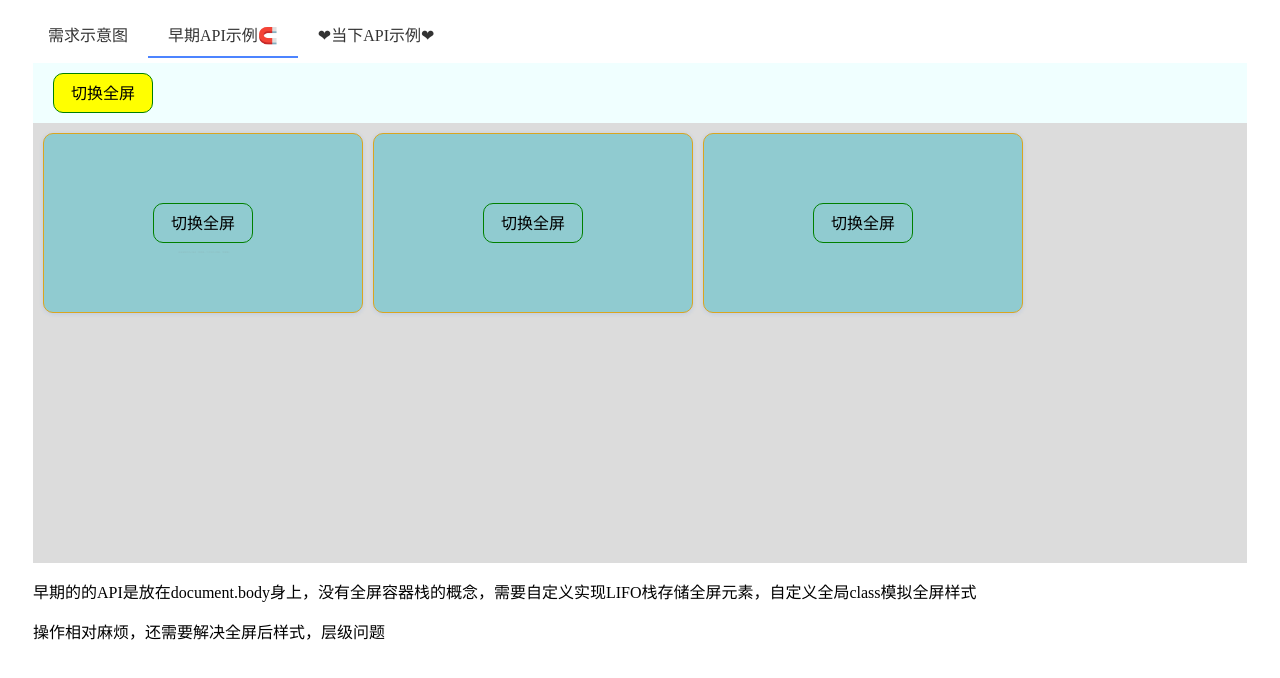
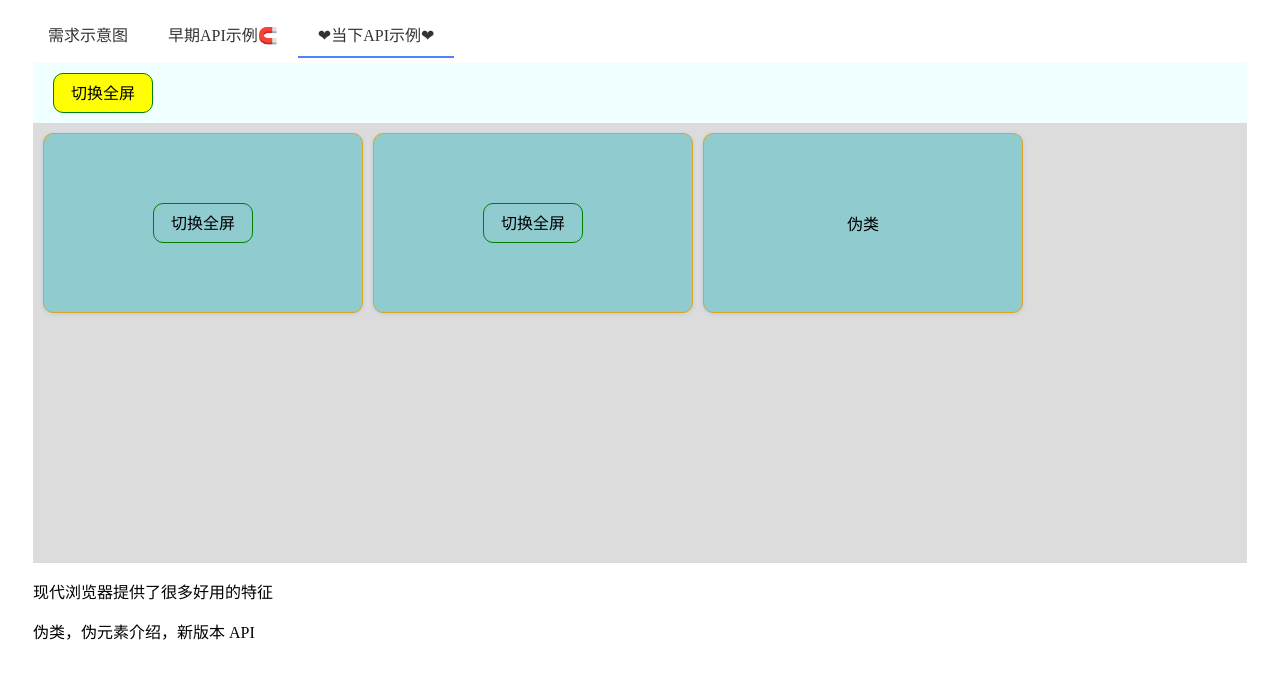
Before and after one commit to fuchunhui/fullscreen, a website built with Vite: page index.html in a window 1280 px wide. Built offline with nearby package versions, Linux system fonts and the light colour scheme; files whose address does not match are found by name.

Commit message:
refactor: rename to old

```diff
--- a/index.html
+++ b/index.html
@@ -9,7 +9,7 @@
   </head>
   <body>
     <main id="main">
-      <tab-list>
+      <tab-list data-index="2">
         <h3 slot="nav">需求示意图</h3>
         <section slot="content">
           <div class="parent">
@@ -39,38 +39,37 @@
         <section id="oc" slot="content">
           <div class="parent container">
             <div class="tool">
-              <div class="case" onclick="togglefs(document.getElementById('oc'))">切换全屏</div>
+              <div class="case" onclick="toggleofs(document.getElementById('oc'))">切换全屏</div>
             </div>
             <div class="content">
-              <div id="oc1" class="panel" onclick="togglefs(document.getElementById('oc1'))">
+              <div id="oc1" class="panel" onclick="toggleofs(document.getElementById('oc1'))">
                 <div class="case post-credits-scene">切换全屏</div>
               </div>
-              <div id="oc2" class="panel" onclick="togglefs(document.getElementById('oc2'))">
+              <div id="oc2" class="panel" onclick="toggleofs(document.getElementById('oc2'))">
                 <div class="case">切换全屏</div>
               </div>
-              <div id="oc3" class="panel" onclick="togglefs(document.getElementById('oc3'))">
+              <div id="oc3" class="panel" onclick="toggleofs(document.getElementById('oc3'))">
                 <div class="case">切换全屏</div>
               </div>
             </div>
           </div>
           <p>早期的的API是放在document.body身上，没有全屏容器栈的概念，需要自定义实现LIFO栈存储全屏元素，自定义全局class模拟全屏样式</p>
           <p>操作相对麻烦，还需要解决全屏后样式，层级问题</p>
-          <p></p>
         </section>
         <h3 slot="nav">❤当下API示例❤</h3>
         <section id="nc" slot="content">
           <div class="parent container">
             <div class="tool">
-              <div class="case" onclick="togglefs(document.getElementById('nc'))">切换全屏</div>
+              <div class="case" onclick="togglenfs(document.getElementById('nc'))">切换全屏</div>
             </div>
             <div class="content">
-              <div id="nc1" class="panel" onclick="togglefs(document.getElementById('nc1'))">
+              <div id="nc1" class="panel" onclick="togglenfs(document.getElementById('nc1'))">
                 <div class="case">切换全屏</div>
               </div>
-              <div id="nc2" class="panel" onclick="togglefs(document.getElementById('nc2'))">
+              <div id="nc2" class="panel" onclick="togglenfs(document.getElementById('nc2'))">
                 <div class="case">切换全屏</div>
               </div>
-              <div id="nc3" class="panel" onclick="togglefs(document.getElementById('nc3'))">
+              <div id="nc3" class="panel" onclick="togglenfs(document.getElementById('nc3'))">
                 <div>伪类</div>
               </div>
             </div>
--- a/src/global.d.ts
+++ b/src/global.d.ts
@@ -2,6 +2,7 @@ export {}
 
 declare global {
   interface Window {
-    togglefs?: any;
+    toggleofs?: any;
+    togglenfs?: any;
   }
 }
--- a/src/main.ts
+++ b/src/main.ts
@@ -2,11 +2,11 @@ import './tab-list'
 import pastTime from './past-time'
 
 const {requestFullscreen, exitFullscreen, isFullscreen} = pastTime
-const togglefs = (element: Element) => {
+const toggleofs = (element: Element) => {
   if (isFullscreen(element)) {
     exitFullscreen()
   } else {
     requestFullscreen(element)
   }
 }
-window.togglefs = togglefs.bind(this)
+window.toggleofs = toggleofs.bind(this)
--- a/src/tab-list.ts
+++ b/src/tab-list.ts
@@ -43,10 +43,16 @@ const TEMPLATE = `
 const ACTIVE_CLASS = 'active'
 
 class TabList extends HTMLElement {
-  currentIndex = 1
+  currentIndex = 0
   constructor() {
     super()
+    this.setCurrentIndex()
     this.bindListeners()
+  }
+
+  setCurrentIndex() {
+    const index = this.getAttribute('data-index') ?? this.currentIndex
+    this.currentIndex = Number(index);
   }
 
   bindListeners() {
```
